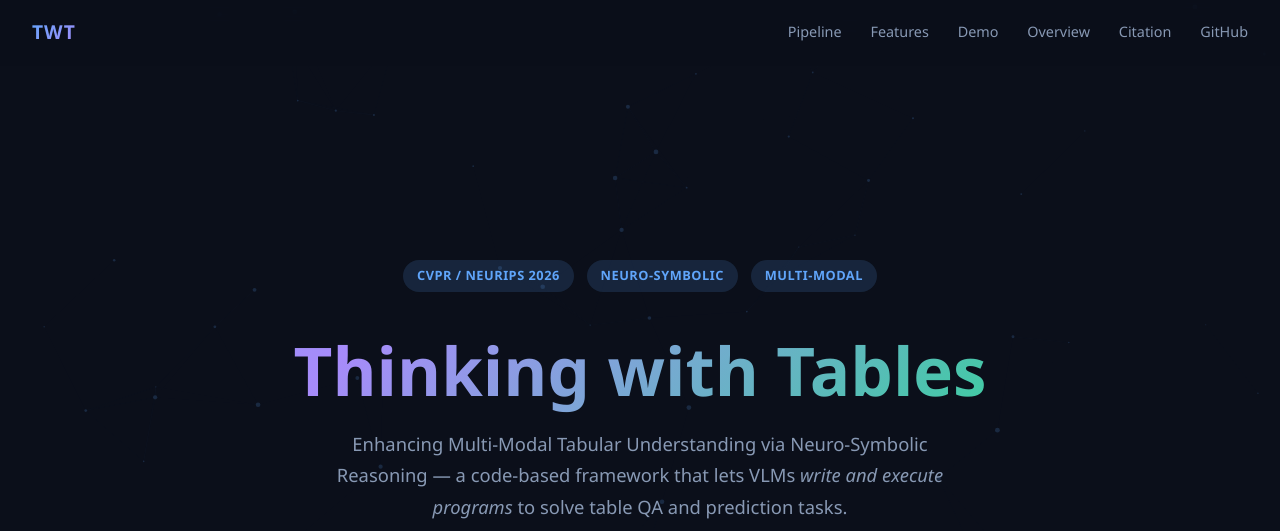
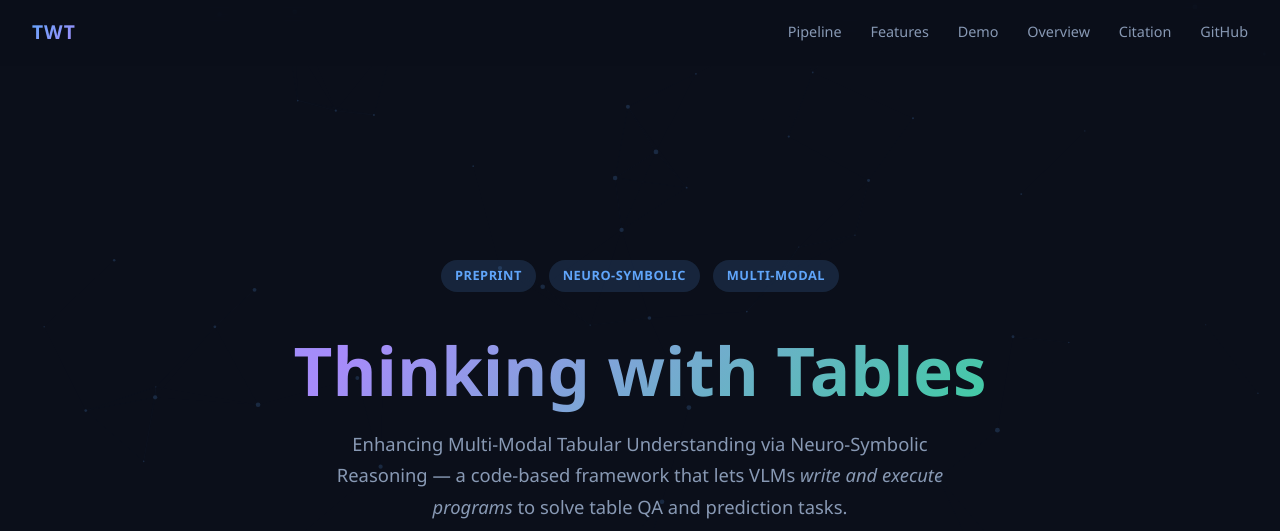
Before and after one commit to kunyang-YU/Thinking-with-Tables, a plain HTML site: page docs/index.html in a window 1280 px wide. Shown: the top 531 px of the page. Drawn offline with Linux system fonts and the light colour scheme.

Commit message:
docs: polish README HF links and update index.html
Made-with: Cursor

```diff
--- a/docs/index.html
+++ b/docs/index.html
@@ -146,7 +146,7 @@ a:hover{color:var(--accent2)}
 <section class="hero" id="hero">
   <div class="hero-inner">
     <div class="hero-badges">
-      <span class="tag">CVPR / NeurIPS 2026</span>
+      <span class="tag">Preprint</span>
       <span class="tag">Neuro-Symbolic</span>
       <span class="tag">Multi-Modal</span>
     </div>
```
Also changed, not shown: 2 other files.
